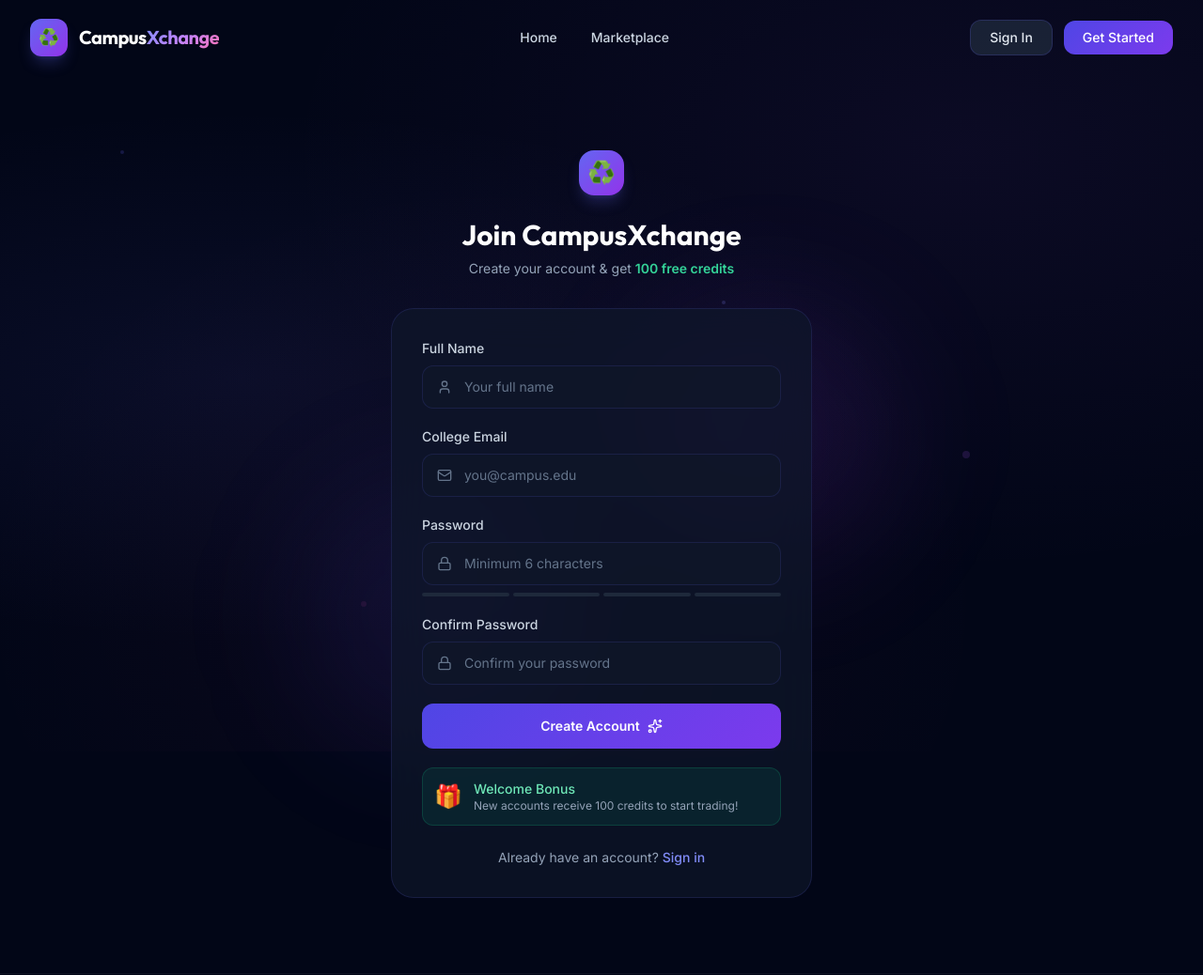
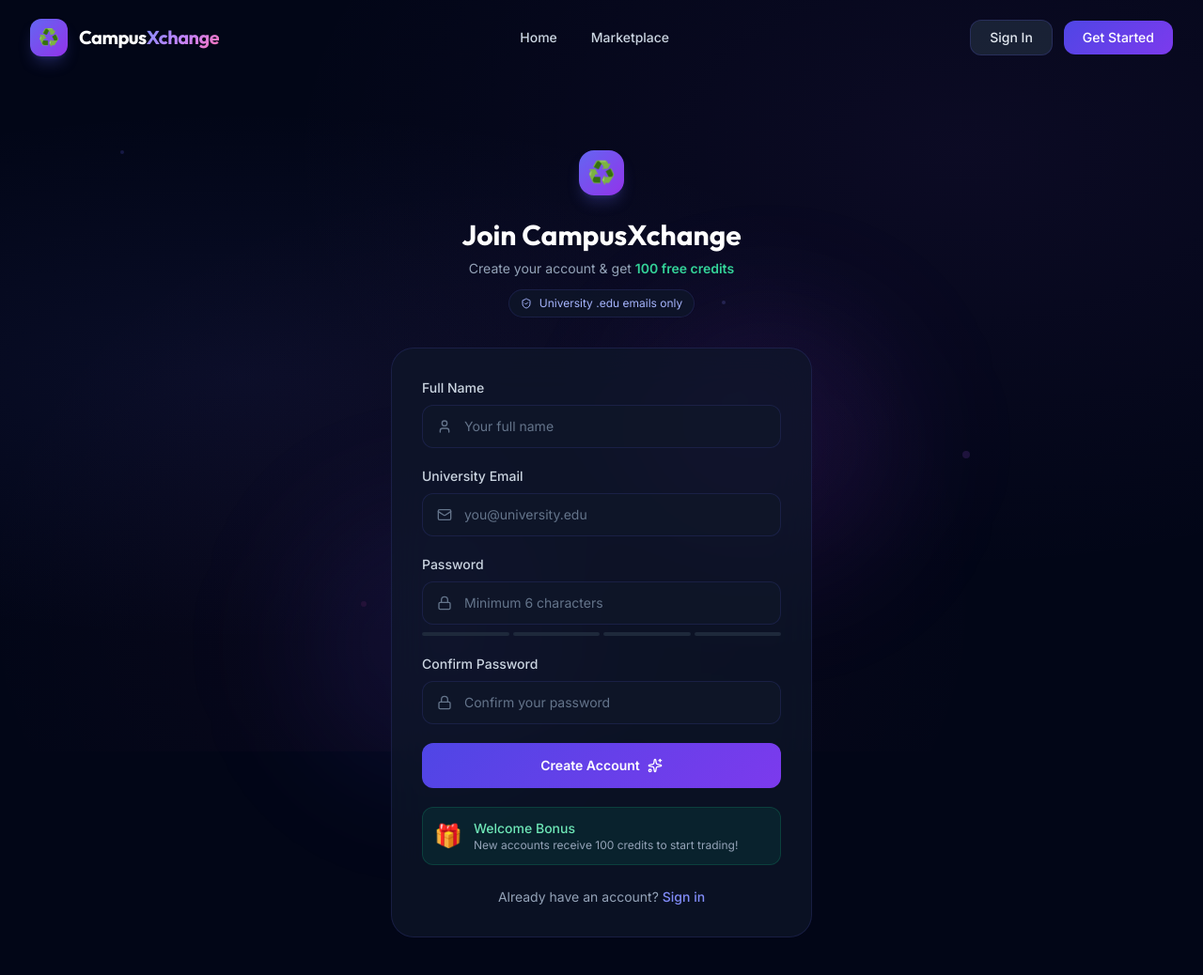
Before and after one commit to irinemilton/CampusXchange, a Flask app: page /register in a window 1280 px wide. Shown: the top 1038 px of the page at 94% size. Run offline with Flask 3, Linux system fonts and the light colour scheme; parts of the project's set-up code (start-up, migrations or seed data) failed here and were passed over; some libraries are stand-ins or nearby versions.

Commit message:
feat: restrict registration to .edu university emails only
- Backend: validate email ends with .edu before creating account
- Backend: normalize email to lowercase, add password length check
- Frontend: HTML pattern='.+\.edu$' on email input
- Frontend: live .edu validation with green checkmark / red error as you type
- Frontend: replace browser alert() with inline styled match indicator
- UI: added 'University .edu emails only' badge on register page header

```diff
--- a/app.py
+++ b/app.py
@@ -70,11 +70,19 @@ def register():
             flash('All fields are required.', 'error')
             return redirect(url_for('register'))
 
+        if not email.lower().endswith('.edu'):
+            flash('Only university .edu email addresses are allowed.', 'error')
+            return redirect(url_for('register'))
+
         if password != confirm:
             flash('Passwords do not match.', 'error')
             return redirect(url_for('register'))
 
-        if Student.query.filter_by(Email=email).first():
+        if len(password) < 6:
+            flash('Password must be at least 6 characters.', 'error')
+            return redirect(url_for('register'))
+
+        if Student.query.filter_by(Email=email.lower()).first():
             flash('Email already registered.', 'error')
             return redirect(url_for('register'))
 
--- a/templates/register.html
+++ b/templates/register.html
@@ -18,6 +18,10 @@
             </a>
             <h1 class="font-display text-3xl font-bold text-white mb-2">Join CampusXchange</h1>
             <p class="text-sm text-slate-400">Create your account & get <span class="text-emerald-400 font-semibold">100 free credits</span></p>
+            <div class="mt-3 inline-flex items-center gap-2 px-3 py-1.5 rounded-full glass text-xs text-indigo-300">
+                <i data-lucide="shield-check" class="w-3 h-3"></i>
+                University .edu emails only
+            </div>
         </div>
 
         <!-- Form Card -->
@@ -36,13 +40,18 @@
 
                 <!-- Email -->
                 <div>
-                    <label class="block text-sm font-medium text-slate-300 mb-2">College Email</label>
+                    <label class="block text-sm font-medium text-slate-300 mb-2">University Email</label>
                     <div class="relative">
-                        <i data-lucide="mail" class="w-4 h-4 text-slate-500 absolute left-4 top-1/2 -translate-y-1/2"></i>
+                        <i data-lucide="mail" class="w-4 h-4 text-slate-500 absolute left-4 top-1/2 -translate-y-1/2" id="email-icon"></i>
                         <input type="email" name="email" id="reg-email" required
-                               class="input-field w-full pl-11 pr-4 py-3 rounded-xl text-sm text-white placeholder-slate-500"
-                               placeholder="you@campus.edu">
+                               pattern=".+\.edu$"
+                               class="input-field w-full pl-11 pr-10 py-3 rounded-xl text-sm text-white placeholder-slate-500"
+                               placeholder="you@university.edu">
+                        <span id="email-check" class="absolute right-4 top-1/2 -translate-y-1/2 hidden">
+                            <i data-lucide="check-circle" class="w-4 h-4 text-emerald-400"></i>
+                        </span>
                     </div>
+                    <p id="email-hint" class="text-xs mt-1.5 hidden"></p>
                 </div>
 
                 <!-- Password -->
@@ -122,14 +131,71 @@
         });
     });
 
-    // Password match validation
+    // Live .edu email validation
+    const emailInput = document.getElementById('reg-email');
+    const emailHint = document.getElementById('email-hint');
+    const emailCheck = document.getElementById('email-check');
+
+    emailInput.addEventListener('input', function() {
+        const val = this.value.trim().toLowerCase();
+        if (!val) {
+            emailHint.classList.add('hidden');
+            emailCheck.classList.add('hidden');
+            this.classList.remove('ring-2', 'ring-red-500/40', 'ring-emerald-500/40');
+            return;
+        }
+        if (val.endsWith('.edu')) {
+            emailHint.textContent = '✓ Valid university email';
+            emailHint.className = 'text-xs mt-1.5 text-emerald-400';
+            emailCheck.classList.remove('hidden');
+            this.classList.remove('ring-2', 'ring-red-500/40');
+            this.classList.add('ring-2', 'ring-emerald-500/40');
+        } else {
+            emailHint.textContent = '✗ Must be a .edu university email address';
+            emailHint.className = 'text-xs mt-1.5 text-red-400';
+            emailCheck.classList.add('hidden');
+            this.classList.remove('ring-2', 'ring-emerald-500/40');
+            this.classList.add('ring-2', 'ring-red-500/40');
+        }
+    });
+
+    // Password match validation — no more browser alert
+    const confirmInput = document.getElementById('reg-confirm');
+    let matchMsg = document.createElement('p');
+    matchMsg.className = 'text-xs mt-1.5 hidden';
+    confirmInput.parentElement.after(matchMsg);
+
+    confirmInput.addEventListener('input', function() {
+        const pass = document.getElementById('reg-password').value;
+        if (!this.value) { matchMsg.classList.add('hidden'); return; }
+        if (this.value === pass) {
+            matchMsg.textContent = '✓ Passwords match';
+            matchMsg.className = 'text-xs mt-1.5 text-emerald-400';
+            this.classList.remove('ring-2', 'ring-red-500/40');
+            this.classList.add('ring-2', 'ring-emerald-500/40');
+        } else {
+            matchMsg.textContent = '✗ Passwords do not match';
+            matchMsg.className = 'text-xs mt-1.5 text-red-400';
+            this.classList.remove('ring-2', 'ring-emerald-500/40');
+            this.classList.add('ring-2', 'ring-red-500/40');
+        }
+    });
+
     document.getElementById('register-form').addEventListener('submit', function(e) {
+        const email = document.getElementById('reg-email').value.trim().toLowerCase();
         const pass = document.getElementById('reg-password').value;
         const confirm = document.getElementById('reg-confirm').value;
+
+        if (!email.endsWith('.edu')) {
+            e.preventDefault();
+            document.getElementById('reg-email').dispatchEvent(new Event('input'));
+            document.getElementById('reg-email').focus();
+            return;
+        }
         if (pass !== confirm) {
             e.preventDefault();
-            document.getElementById('reg-confirm').classList.add('ring-2', 'ring-red-500/50');
-            alert('Passwords do not match!');
+            document.getElementById('reg-confirm').dispatchEvent(new Event('input'));
+            document.getElementById('reg-confirm').focus();
         }
     });
 </script>
```
